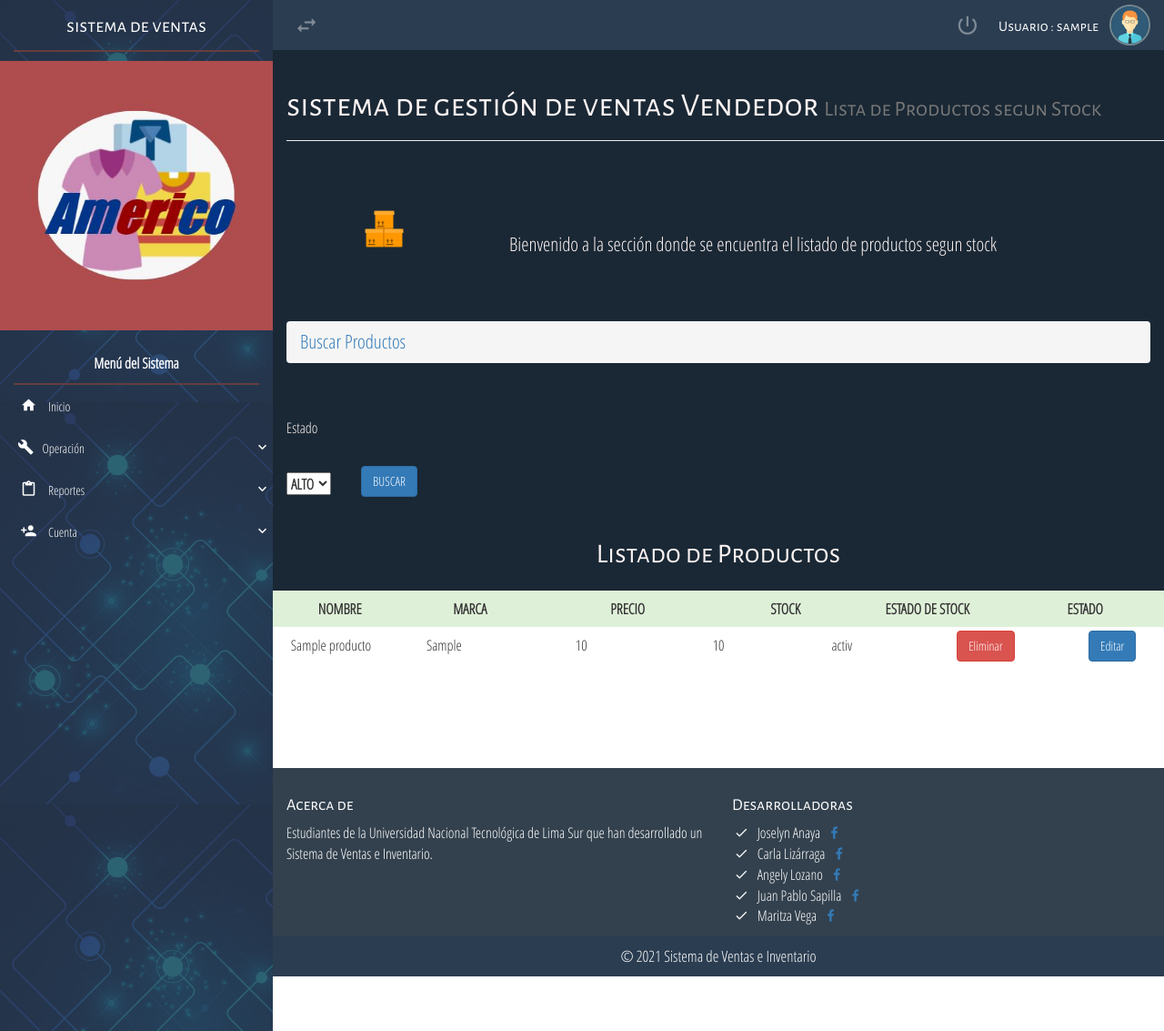
After one commit to MaritzaVega/ProyectoGestion, a PHP site: page /vista/ListaProductoStock.php in a window 1280 px wide. The commit adds this page. Shown: the whole page at 91% size. Run offline with PHP 8.4, Linux system fonts and the light colour scheme; the visitor is signed in with stand-in values (Sample User, id 1); tables that the repository leaves empty or names only in its code hold one stand-in row (values such as "Sample post"); lists and menus that the app fills with data are empty; some libraries are stand-ins or nearby versions; some web fonts are replaced.

Commit message:
ListaStock

```diff
--- a/ProyectoAmerico/vista/EmitirBoletaVenta.php
+++ b/ProyectoAmerico/vista/EmitirBoletaVenta.php
@@ -120,7 +120,7 @@ include "SuperiorV.php"
                     <label style="padding: 10px 0px 10px 10px; font-weight: 700;">Buscar producto</label>
                      <input style = "margin: 0px 0px 0px 15px; width: 750%;"type="search" name="buscauser" id="buscauser" style="display: inline-block !important; width: 70%;" class="material-control tooltips-general" placeholder="Buscar Producto"  data-toggle="tooltip" data-placement="top" title="Escribe el nombre del Producto a buscar">
 
-               <button style = "margin: 10px 20px 20px 30px; " type="submit" onclick="document.location = 'RegistraUsuario.php'" name="signup" class="btn btn-primary">  BUSCAR </button>
+               <button style = "margin: 10px 20px 20px 30px; " type="submit" onclick="document.location = 'ListaProductoStock.php'" name="signup" class="btn btn-primary">  BUSCAR </button>
                     </th>
                 </tr>
         </table>
--- /dev/null
+++ b/ProyectoAmerico/vista/ListaProductoStock.php
@@ -0,0 +1,94 @@
+<?php
+
+include "../modelo/clproductos.php";
+$listaproducto = new Producto();
+
+
+include "SuperiorV.php"
+?>
+
+<div style="background-image: url('../assets/img/fondoA.jpg');">
+<div class="container">
+            <div class="page-header">
+              <h1 class="all-tittles" style="color: #FFF5F4">sistema de gestión de ventas Vendedor <small>Lista de Productos segun Stock</small></h1>
+            </div>
+        </div>
+        <div class="container-fluid"  style="margin: 50px 0;">
+            <div class="row">
+                <div class="col-xs-12 col-sm-4 col-md-3">
+                    <img src="../assets/img/productos.png" style="width : 25%" alt="user" class="img-responsive center-box" style="max-width: 110px;">
+                </div>
+                <div class="col-xs-12 col-sm-8 col-md-8 text-justify lead" style="color: #FFF5F4">
+                <br>
+                    Bienvenido a la sección donde se encuentra el listado de productos segun stock<br>
+                </div>
+            </div>
+        </div>
+        <div class="container-fluid">
+            <div class="row">
+                <div class="col-xs-12 lead">
+                    <ol class="breadcrumb">
+                        <li><a href="ListaProducto.php">Buscar Productos</a></li>
+                    </ol>
+                </div>
+            </div>
+        </div>
+        <div class="container-fluid">
+
+        <table>
+                <tr>
+                    <th>
+
+                    <label style="clear: both; margin: 20px 0; color: #FFF5F4">Estado</label>
+                    <br>
+                    <select name="Estado">
+                        <option>ALTO</option>
+                        <option>BAJO</option>
+                    </select>
+
+               <button style = "margin: 10px 20px 20px 30px; " type="submit" onclick="document.location = 'ListaProductoStock.php'" name="signup" class="btn btn-primary">  BUSCAR </button>
+                    </th>
+                </tr>
+        </table>
+        </div>
+            <h2 class="text-center all-tittles" style="clear: both; margin: 25px 0; color: #FFF5F4">Listado de Productos</h2>
+            <div class="table-responsive">
+                <div class="div-table" style="margin:0 !important;">
+
+                    <div class="div-table-row div-table-row-list" style="background-color:#DFF0D8; font-weight:bold;">
+
+                        <div class="div-table-cell" style="width: 4%;">NOMBRE</div>
+                        <div class="div-table-cell" style="width: 4%;">MARCA</div>
+                        <div class="div-table-cell" style="width: 6%;">PRECIO</div>
+                        <div class="div-table-cell" style="width: 4%;">STOCK</div>
+                        <div class="div-table-cell" style="width: 5%;">ESTADO DE STOCK</div>
+                        <div class="div-table-cell" style="width: 5%;">ESTADO</div>
+
+
+                    </div>
+
+                </div>
+                <div class="table-responsive">
+                    <div class="div-table" style="margin:0 !important;">
+                        <div class="div-table-row div-table-row-list">
+
+                            <?php
+                                $listaproducto->listar();
+                            ?>
+
+                        </div>
+                    </div>
+                </div>
+
+                </div>
+            </div>
+            <br>
+
+
+
+
+
+
+<?php
+include "Inferior.php"
+?>  </div>
```
